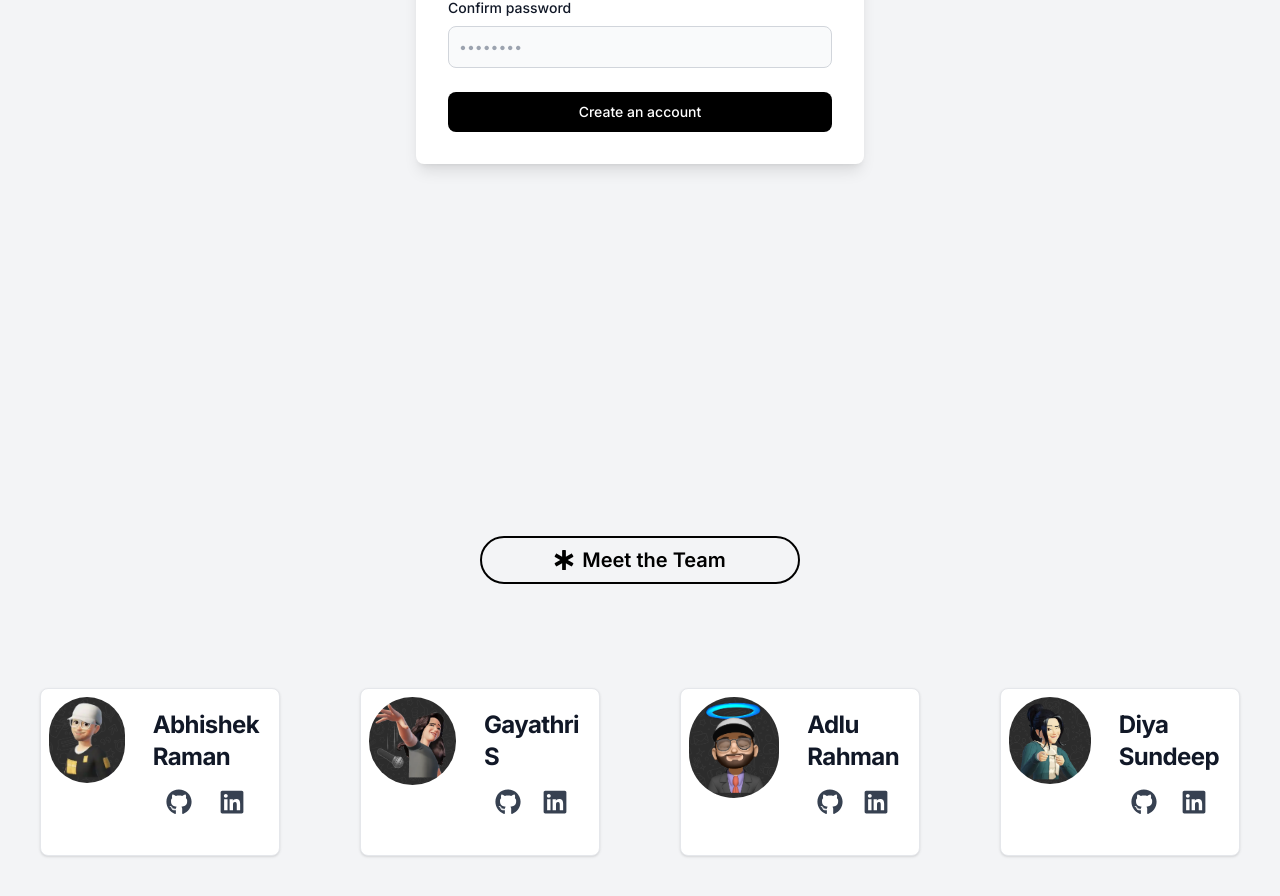
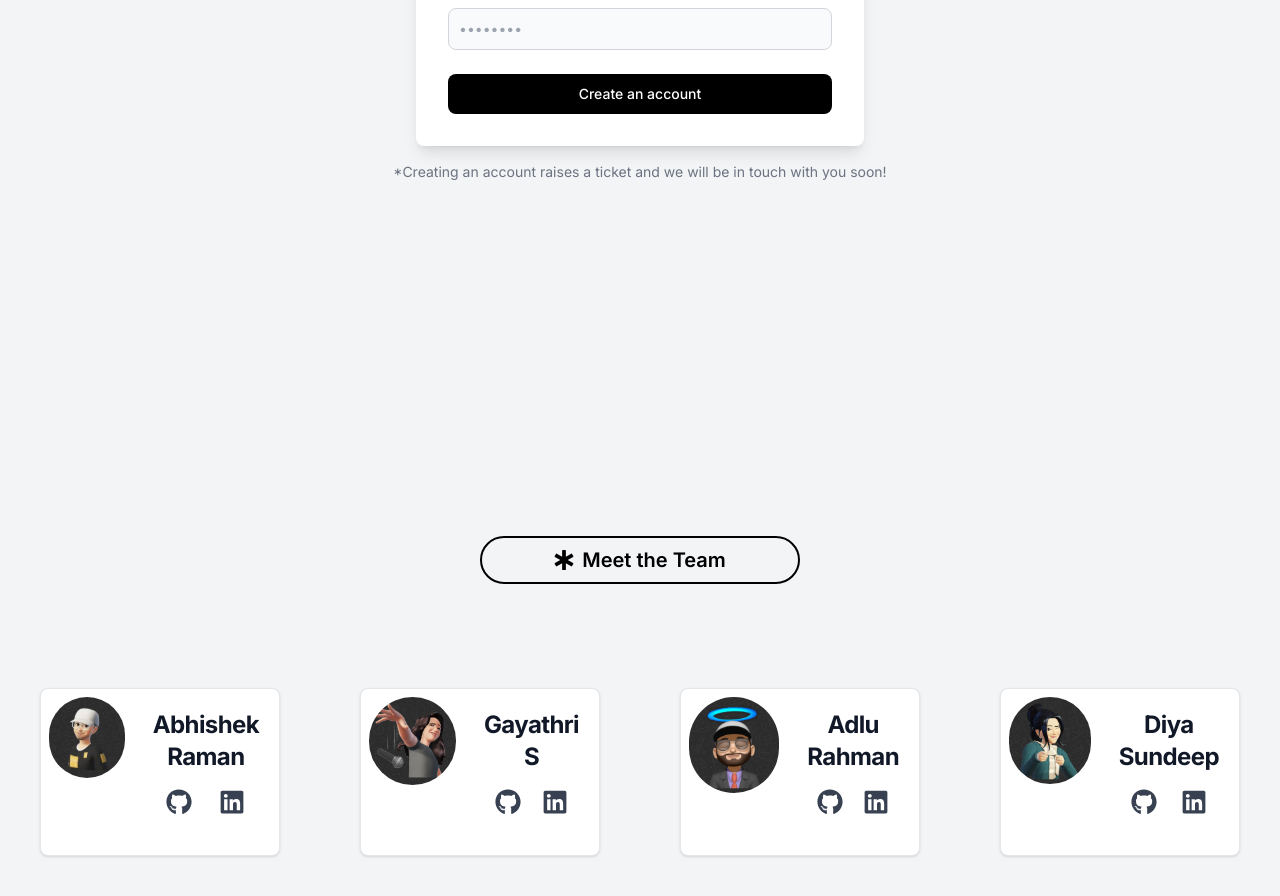
Before and after one commit to MBCET-DB-PROJECT/hostel_mgmt, a Next.js app: page / in a window 1280 px wide. Shown: the part 3812-4708 px from the top of the page. Built offline with nearby package versions, Linux system fonts and the light colour scheme; no server answers.

Commit message:
useless functionality in landing page updated

```diff
--- a/src/app/globals.css
+++ b/src/app/globals.css
@@ -56,6 +56,7 @@ button:hover .blue-circle {
   background: #000;
   border-radius: 10px;
 }
+
 /*
 .spcl-font {
   font-family: "Shadows Into Light", cursive;
@@ -93,7 +94,6 @@ button:hover .blue-circle {
   border-radius: 10px;
 }
 
-
 /* Add a media query for screens that are 767px or less in width (typical mobile) */
 @media (max-width: 767px) {
   .no-scroll {
--- a/src/pages/Landing.tsx
+++ b/src/pages/Landing.tsx
@@ -12,7 +12,6 @@ import Blob from "../components/Blob";
 import Head from "next/head";
 import { FaCircle } from "react-icons/fa";
 import { FaPlus } from "react-icons/fa";
-//import { LoginPage } from "../components";
 import { FaStarOfLife } from "react-icons/fa";
 import MyIcosahedronGeometry from "../components/Blob/MyIcosahedronGeometry";
 import { Autoplay, Pagination, Navigation } from "swiper/modules";
@@ -31,7 +30,11 @@ import {
 } from "framer-motion";
 
 import { useEffect, useState } from "react";
-import { createUserWithEmailAndPassword, getAuth, signInWithEmailAndPassword } from "firebase/auth";
+import {
+  createUserWithEmailAndPassword,
+  getAuth,
+  signInWithEmailAndPassword,
+} from "firebase/auth";
 import app, { auth } from "@/app/firebase";
 import { FirebaseError } from "firebase/app";
 
@@ -41,12 +44,11 @@ import { doc, getFirestore, setDoc } from "firebase/firestore";
 import { useAuthState } from "react-firebase-hooks/auth";
 
 interface AdminSignup {
-  name : string;
-  role : string;
+  name: string;
+  role: string;
   email: string;
-  password : string;
+  password: string;
 }
-
 
 export default function Home() {
   const controls = useAnimation();
@@ -137,7 +139,6 @@ export default function Home() {
     }
   };
 
-
   const handleAdminSignup = async (e: React.FormEvent<HTMLFormElement>) => {
     e.preventDefault();
 
@@ -158,7 +159,7 @@ export default function Home() {
       const adminDocRef = doc(db, "admin", admin.uid);
       const adminData = {
         name,
-        roles: admin.uid
+        roles: admin.uid,
       };
 
       await setDoc(adminDocRef, adminData);
@@ -169,19 +170,73 @@ export default function Home() {
       console.error("Error creating user", error.code, error.message);
     }
   };
+  //popuppppppppp
+  const [popupAbhishek, setPopupAbhishek] = useState<boolean>(false);
+  const [popupGayathri, setPopupGayathri] = useState<boolean>(false);
+  const [popupAdlu, setPopupAdlu] = useState<boolean>(false);
+  const [popupDiya, setPopupDiya] = useState<boolean>(false);
 
+  const handleButtonClick = (
+    member: string,
+    event: React.MouseEvent<HTMLButtonElement, MouseEvent>
+  ) => {
+    event.preventDefault();
 
+    switch (member) {
+      case "Abhishek":
+        setPopupAbhishek(!popupAbhishek);
+        break;
+      case "Gayathri":
+        setPopupGayathri(!popupGayathri);
+        break;
+      case "Adlu":
+        setPopupAdlu(!popupAdlu);
+        break;
+      case "Diya":
+        setPopupDiya(!popupDiya);
+        break;
+      default:
+        break;
+    }
+  };
 
+  const renderPopup = (member: string, showPopup: boolean) => {
+    let popupContent = "";
+
+    // Set different content for each member
+    switch (member) {
+      case "Abhishek":
+        popupContent = "Whens GTA VI coming out again?";
+        break;
+      case "Gayathri":
+        popupContent = "On the search for my daily dose of caffeine :)";
+        break;
+      case "Adlu":
+        popupContent = "I breathe,eat and live Spotify.";
+        break;
+      case "Diya":
+        popupContent = "Whos gonna put content for me?";
+        break;
+      default:
+        break;
+    }
+
+    if (showPopup) {
+      return (
+        <div
+          id={`popup-${member}`}
+          className="bg-white border text-sm border-gray-200 rounded-lg shadow p-2 flex flex-col items-center"
+        >
+          <p className="text-sm">{popupContent}</p>
+        </div>
+      );
+    }
+    return null;
+  };
 
   return (
     <div className="overflow-x-hidden">
-      <div
-
-      /*style={{
-          backgroundImage:
-            "url(https://hostel-gentileza.hoteis-em-goias.com/data/Images/OriginalPhoto/12056/1205674/1205674189/image-alto-paraiso-de-goias-hostel-gentileza-13.JPEG)",
-        }}*/
-      >
+      <div>
         <motion.div
           style={{ opacity: 0 }}
           initial={{ opacity: 0 }}
@@ -260,9 +315,6 @@ export default function Home() {
         >
           <div className="flex justify-center   ">
             <div className="flex flex-col  mt-20">
-              {/*<span className=" text-xl  text-black">
-                Your home away from home!
-              </span>*/}
               <span className="text-9xl font-extrabold text-black ">
                 RightHere
               </span>
@@ -397,11 +449,6 @@ export default function Home() {
                   className=" aspect-w-1 aspect-h-1 object-cover rounded-lg  "
                 />
               </motion.div>
-              {/*<span className="absolute top-1/2 left-1/2 transform -translate-x-1/2 -translate-y-1/2 text-white opacity-0 transition-opacity duration-300 hover:opacity-100">
-                <div className="font-semibold text-blue-500 ">
-                  Abc hostel, Kenya
-                </div>
-              </span>*/}
               <motion.div
                 variants={{
                   hidden: { opacity: 0, y: 70 },
@@ -579,7 +626,7 @@ export default function Home() {
 
         <LoginComponent />
       </div>
-      <div className="bg-gray-100 h-screen">
+      <div className="bg-gray-100 ">
         <div className="flex flex-col items-center justify-center px-6 py-8 mx-auto md:h-screen lg:py-0">
           <div className="w-full bg-white rounded-lg  md:mt-0 sm:max-w-md xl:p-0 shadow-lg">
             <div className="p-6 space-y-4 md:space-y-6 sm:p-8">
@@ -587,8 +634,9 @@ export default function Home() {
                 Get Started (with) RightHere!
               </h1>
               <form
-              onSubmit={handleAdminSignup}
-              className="space-y-4 md:space-y-6">
+                onSubmit={handleAdminSignup}
+                className="space-y-4 md:space-y-6"
+              >
                 <div>
                   <label
                     htmlFor="name"
@@ -612,12 +660,10 @@ export default function Home() {
                   </label>
                   <input
                     type="email"
-
                     name="email"
                     id="email"
                     onChange={handleChange}
                     value={formData.email}
-
                     className="bg-gray-50 border border-gray-300 text-gray-900 sm:text-sm rounded-lg focus:ring-primary-600 focus:border-primary-600 block w-full p-2.5 "
                     placeholder="name@company.com"
                   />
@@ -628,12 +674,10 @@ export default function Home() {
                   </label>
                   <input
                     type="password"
-
                     name="password"
                     id="password"
                     onChange={handleChange}
                     value={formData.password}
-
                     placeholder="••••••••"
                     className="bg-gray-50 border border-gray-300 text-gray-900 sm:text-sm rounded-lg focus:ring-primary-600 focus:border-primary-600 block w-full p-2.5 "
                   />
@@ -658,6 +702,10 @@ export default function Home() {
               </form>
             </div>
           </div>
+          <h1 className="text-sm mt-4 text-gray-500">
+            *Creating an account raises a ticket and we will be in touch with
+            you soon!
+          </h1>
         </div>
       </div>
 
@@ -668,20 +716,23 @@ export default function Home() {
               <FaStarOfLife className="mt-1 mr-2 " /> Meet the Team
             </div>
             <div className="mt-10 flex justify-between px-10">
-              <div className="max-w-sm w-1/5 bg-white border border-gray-200 rounded-lg shadow flex justify-center h-1/2">
-                <a href="#">
+              <div className="max-w-sm w-1/5 bg-white border border-gray-200 rounded-lg shadow flex justify-center h-1/2 ">
+                <div>
                   <img
                     className="rounded-full p-2"
                     src="/Abhishek.png"
                     alt=""
                   />
-                </a>
+                </div>
                 <div className="p-5">
-                  <a href="#">
-                    <h5 className="mb-2 text-2xl font-bold tracking-tight text-gray-900 ">
+                  <div>
+                    <button
+                      onClick={(event) => handleButtonClick("Abhishek", event)}
+                      className="mb-2 text-2xl font-bold tracking-tight text-gray-900 "
+                    >
                       Abhishek Raman
-                    </h5>
-                  </a>
+                    </button>
+                  </div>
                   <p className="mb-3 font-normal text-gray-700 flex flex-row  justify-around ">
                     <a
                       href="https://github.com/ice-weasel"
@@ -698,6 +749,7 @@ export default function Home() {
                       <FaLinkedin size={26} />
                     </a>
                   </p>
+                  {renderPopup("Abhishek", popupAbhishek)}
                 </div>
               </div>
 
@@ -710,11 +762,14 @@ export default function Home() {
                   />
                 </a>
                 <div className="p-5">
-                  <a href="#">
-                    <h5 className="mb-2 text-2xl font-bold tracking-tight text-gray-900 ">
+                  <div>
+                    <button
+                      onClick={(event) => handleButtonClick("Gayathri", event)}
+                      className="mb-2 text-2xl font-bold tracking-tight text-gray-900 "
+                    >
                       Gayathri S
-                    </h5>
-                  </a>
+                    </button>
+                  </div>
                   <p className="mb-3 font-normal text-gray-700 flex flex-row  justify-around ">
                     <a
                       href="https://github.com/gaxatri"
@@ -732,19 +787,22 @@ export default function Home() {
                       <FaLinkedin size={26} />
                     </a>
                   </p>
+                  {renderPopup("Gayathri", popupGayathri)}
                 </div>
               </div>
-
               <div className="max-w-sm w-1/5 bg-white border border-gray-200 rounded-lg shadow flex justify-center h-1/2">
                 <a href="#">
                   <img className="rounded-full  p-2" src="/Adlu.png" alt="" />
                 </a>
                 <div className="p-5">
-                  <a href="#">
-                    <h5 className="mb-2 text-2xl font-bold tracking-tight text-gray-900 ">
+                  <div>
+                    <button
+                      onClick={(event) => handleButtonClick("Adlu", event)}
+                      className="mb-2 text-2xl font-bold tracking-tight text-gray-900 "
+                    >
                       Adlu Rahman
-                    </h5>
-                  </a>
+                    </button>
+                  </div>
                   <p className="mb-3 font-normal text-gray-700 flex flex-row  justify-around ">
                     <a
                       href="https://github.com/fRidge69"
@@ -761,6 +819,7 @@ export default function Home() {
                       <FaLinkedin size={26} />
                     </a>
                   </p>
+                  {renderPopup("Adlu", popupAdlu)}
                 </div>
               </div>
               <div className="max-w-sm w-1/5 bg-white border border-gray-200 rounded-lg shadow flex justify-center h-1/2">
@@ -768,11 +827,14 @@ export default function Home() {
                   <img className="rounded-full  p-2" src="/Diya.png" alt="" />
                 </a>
                 <div className="p-5">
-                  <a href="#">
-                    <h5 className="mb-2 text-2xl font-bold tracking-tight text-gray-900 ">
+                  <div>
+                    <button
+                      onClick={(event) => handleButtonClick("Diya", event)}
+                      className="mb-2 text-2xl font-bold tracking-tight text-gray-900 "
+                    >
                       Diya Sundeep
-                    </h5>
-                  </a>
+                    </button>
+                  </div>
                   <p className="mb-3 font-normal text-gray-700 flex flex-row  justify-around ">
                     <a
                       href="https://github.com/dxyaa"
@@ -790,6 +852,7 @@ export default function Home() {
                       <FaLinkedin size={26} />
                     </a>
                   </p>
+                  {renderPopup("Diya", popupDiya)}
                 </div>
               </div>
             </div>
```
Also changed, not shown: public/Abhishek.png, public/Adlu.png.
